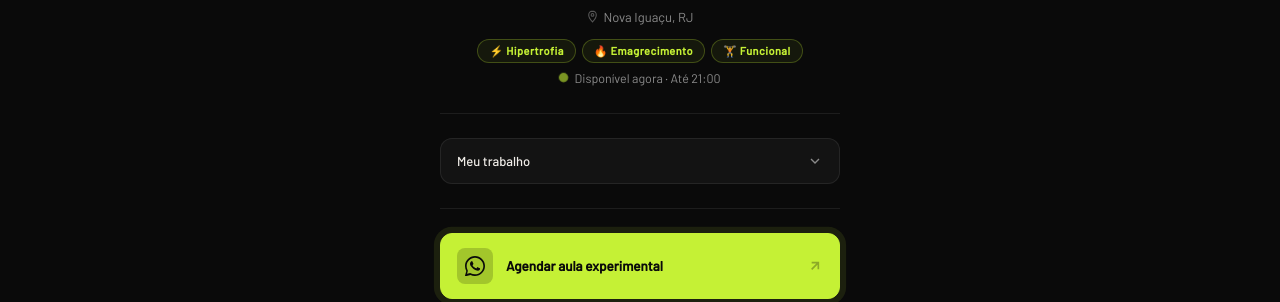
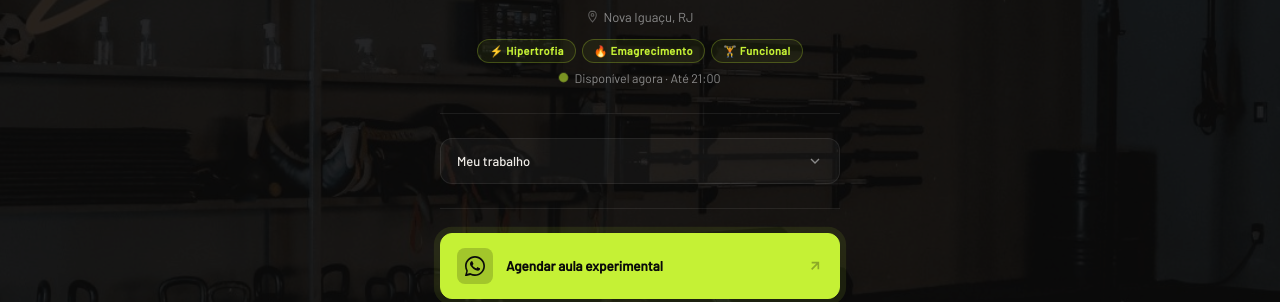
Before and after one commit to appoio/cartao-personal, a plain HTML site: page index.html in a window 1280 px wide. Shown: the part 260-562 px from the top of the page. Drawn offline with nearby package versions, Linux system fonts and the light colour scheme; the site is published under a folder, as on GitHub Pages, so addresses that start at the root find nothing.

Commit message:
ajuste url banner

```diff
--- a/index.html
+++ b/index.html
@@ -176,7 +176,7 @@
         left: 0;
         width: 100%;
         height: 100%;
-        background-image: url(/banner.jpg);
+        background-image: url(banner.jpg);
         background-size: cover;
         background-position: center;
         opacity: 0.12; /* ← opacidade só na imagem */
```
